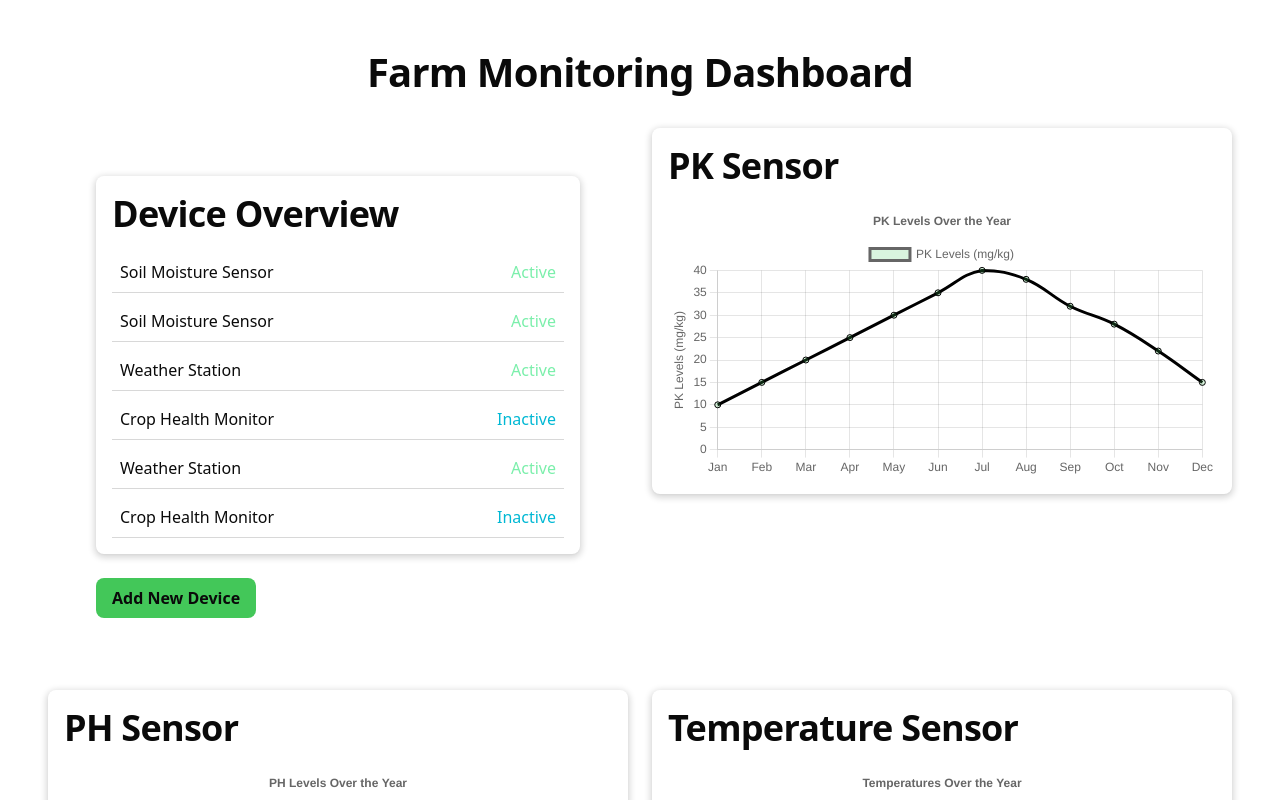
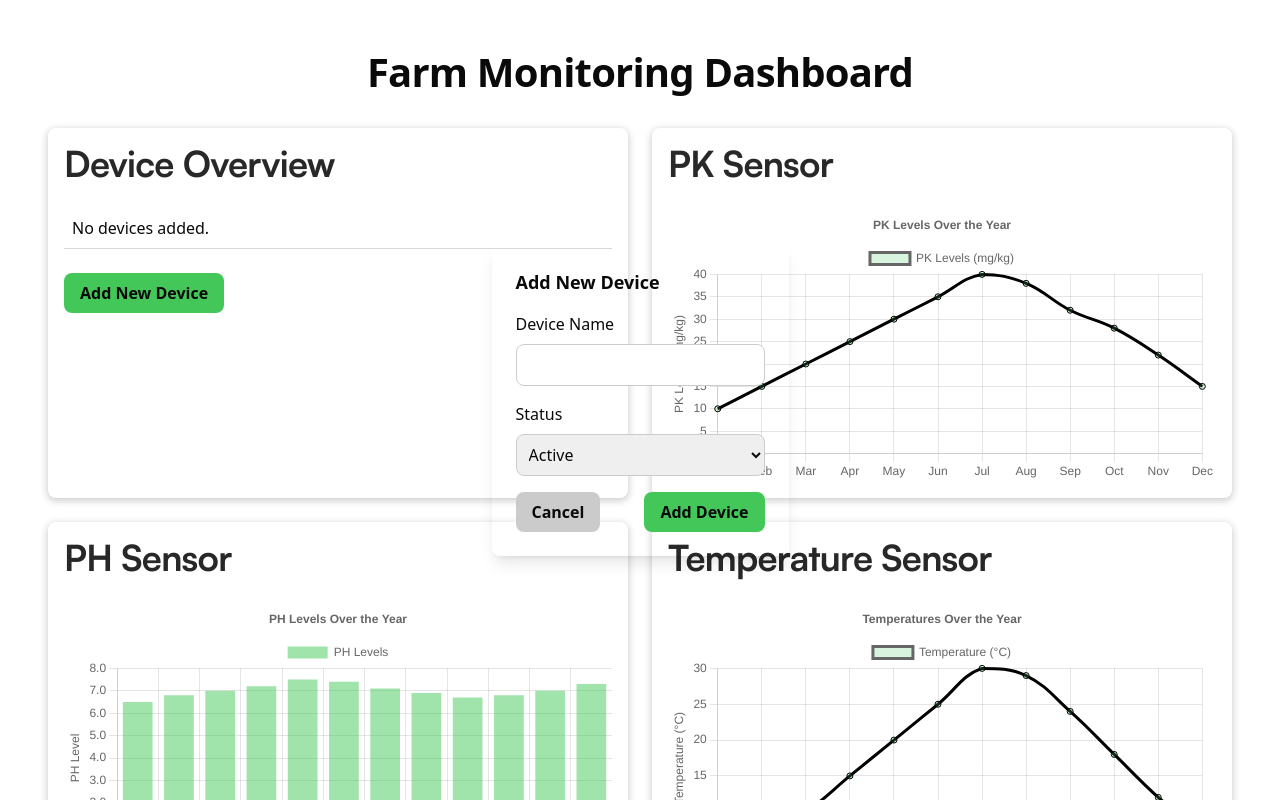
Before and after one commit to Hilary29/agrinet, a Next.js app: page /iot in a window 1280 px wide. Both pictures are taken after a click on the button "Add New Device". Shown: the top 800 px of the page. Built offline with nearby package versions, Linux system fonts and the light colour scheme.

Commit message:
Version une

```diff
--- a/components/Devices.tsx
+++ b/components/Devices.tsx
@@ -1,44 +1,45 @@
+// components/Devices.js
 "use client";
 
-import * as React from "react";
+import { useState } from "react";
+import Modal from "./ModalDevice"; // Adjust the import path if necessary
 
 export default function Devices() {
+  const [devices, setDevices] = useState([]);
+  const [isModalOpen, setIsModalOpen] = useState(false);
+
+  const handleAddDevice = (device: any) => {
+    setDevices((prevDevices) => [...prevDevices, device]);
+  };
+
   return (
-    <main className="bg-background text-foreground p-6 md:p-12">
-      <section className="bg-white shadow-6dp rounded-lg p-4">
-        <h2 className="text-heading-desktop-h2 font-semibold mb-4">Device Overview</h2>
-        <ul className="space-y-2">
+    <main className="bg-white shadow-6dp rounded-lg p-4">
+      <h2 className="text-3xl md:text-3xl lg:text-4xl font-semibold font-satoshi text-heading-desktop-h2 text-black-100 mb-4 sm:mb-5 md:mb-6">Device Overview</h2>
+      <ul className="space-y-2">
+        {devices.length === 0 ? (
           <li className="flex justify-between p-2 border-b border-gray-200">
-            <span>Soil Moisture Sensor</span>
-            <span className="text-positive-500">Active</span>
+            <span>No devices added.</span>
           </li>
-          <li className="flex justify-between p-2 border-b border-gray-200">
-            <span>Soil Moisture Sensor</span>
-            <span className="text-positive-500">Active</span>
-          </li>
-          <li className="flex justify-between p-2 border-b border-gray-200">
-            <span>Weather Station</span>
-            <span className="text-positive-500">Active</span>
-          </li>
-          <li className="flex justify-between p-2 border-b border-gray-200">
-            <span>Crop Health Monitor</span>
-            <span className="text-active-500">Inactive</span>
-          </li>
-          <li className="flex justify-between p-2 border-b border-gray-200">
-            <span>Weather Station</span>
-            <span className="text-positive-500">Active</span>
-          </li>
-          <li className="flex justify-between p-2 border-b border-gray-200">
-            <span>Crop Health Monitor</span>
-            <span className="text-active-500">Inactive</span>
-          </li>
-        </ul>
-      </section>
+        ) : (
+          devices.map((device, index) => (
+            <li key={index} className="flex justify-between p-2 border-b border-gray-200">
+              <span>{device.name}</span>
+              <span className={device.status === "Active" ? "text-positive-500" : "text-active-500"}>
+                {device.status}
+              </span>
+            </li>
+          ))
+        )}
+      </ul>
       <footer className="mt-6">
-        <button className="bg-primary-500 text-white font-semibold py-2 px-4 rounded-lg hover:bg-primary-600 transition">
+        <button
+          onClick={() => setIsModalOpen(true)}
+          className="bg-primary-500 text-white font-semibold py-2 px-4 rounded-lg hover:bg-primary-600 transition"
+        >
           Add New Device
         </button>
       </footer>
+      <Modal isOpen={isModalOpen} onClose={() => setIsModalOpen(false)} onAddDevice={handleAddDevice} />
     </main>
   );
 }
--- /dev/null
+++ b/components/ModalDevice.tsx
@@ -0,0 +1,67 @@
+// components/Modal.js
+"use client";
+
+import { useState } from "react";
+
+const ModalDevice = ({ isOpen, onClose, onAddDevice }) => {
+  const [deviceName, setDeviceName] = useState("");
+  const [status, setStatus] = useState("Active"); // Default status
+
+  const handleSubmit = (e: { preventDefault: () => void; }) => {
+    e.preventDefault();
+    onAddDevice({ name: deviceName, status });
+    setDeviceName("");
+    setStatus("Active");
+    onClose();
+  };
+
+  if (!isOpen) return null;
+
+  return (
+    <div className="fixed inset-0 flex items-center justify-center bg-white">
+      <div className="bg-white rounded-lg p-6 shadow-lg">
+        <h3 className="text-lg font-semibold mb-4">Add New Device</h3>
+        <form onSubmit={handleSubmit}>
+          <div className="mb-4">
+            <label className="block mb-2">Device Name</label>
+            <input
+              type="text"
+              value={deviceName}
+              onChange={(e) => setDeviceName(e.target.value)}
+              required
+              className="border border-gray-300 rounded-lg p-2 w-full"
+            />
+          </div>
+          <div className="mb-4">
+            <label className="block mb-2">Status</label>
+            <select
+              value={status}
+              onChange={(e) => setStatus(e.target.value)}
+              className="border border-gray-300 rounded-lg p-2 w-full"
+            >
+              <option value="Active">Active</option>
+              <option value="Inactive">Inactive</option>
+            </select>
+          </div>
+          <div className="flex justify-between">
+            <button
+              type="button"
+              onClick={onClose}
+              className="bg-gray-300 text-black font-semibold py-2 px-4 rounded-lg hover:bg-gray-400 transition"
+            >
+              Cancel
+            </button>
+            <button
+              type="submit"
+              className="bg-primary-500 text-white font-semibold py-2 px-4 rounded-lg hover:bg-primary-600 transition"
+            >
+              Add Device
+            </button>
+          </div>
+        </form>
+      </div>
+    </div>
+  );
+};
+
+export default ModalDevice;
--- a/components/NPKSensor.tsx
+++ b/components/NPKSensor.tsx
@@ -59,7 +59,7 @@ const NPKSensor = () => {
   return (
     <div>
       <div className="bg-white shadow-6dp rounded-lg p-4">
-        <h3 className="text-heading-desktop-h2 font-semibold mb-4">PK Sensor</h3>
+        <h3 className="text-3xl  md:text-3xl lg:text-4xl font-semibold font-satoshi text-heading-desktop-h2 text-black-100 mb-4 sm:mb-5 md:mb-6 ">PK Sensor</h3>
         <Line data={data} options={options} />
       </div>
     </div>
--- a/components/PHSensor.tsx
+++ b/components/PHSensor.tsx
@@ -59,7 +59,7 @@ const PHSensor = () => {
   return (
     <div>
       <div className="bg-white shadow-6dp rounded-lg p-4">
-        <h3 className="text-heading-desktop-h2 font-semibold mb-4">PH Sensor</h3>
+        <h3 className="text-3xl  md:text-3xl lg:text-4xl font-semibold font-satoshi text-heading-desktop-h2 text-black-100 mb-4 sm:mb-5 md:mb-6 ">PH Sensor</h3>
         <Bar data={data} options={options} />
       </div>
     </div>
--- a/components/TempSensor.tsx
+++ b/components/TempSensor.tsx
@@ -59,7 +59,7 @@ const TempSensor = () => {
   return (
     <div>
       <div className="bg-white shadow-6dp rounded-lg p-4">
-        <h3 className="text-heading-desktop-h2 font-semibold mb-4">Temperature Sensor</h3>
+        <h3 className="text-3xl  md:text-3xl lg:text-4xl font-semibold font-satoshi text-heading-desktop-h2 text-black-100 mb-4 sm:mb-5 md:mb-6 ">Temperature Sensor</h3>
         <Line data={data} options={options} />
       </div>
     </div>
```
